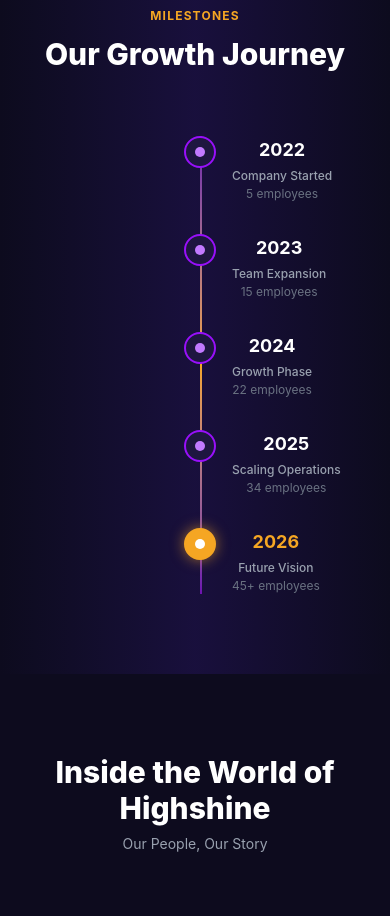
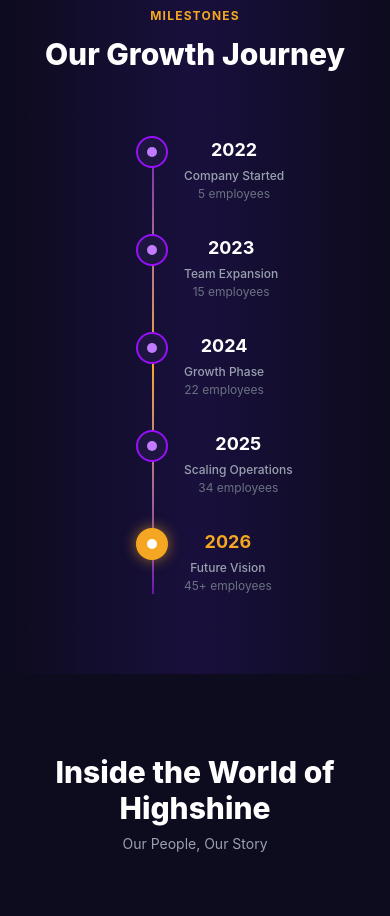
Before and after one commit to dineshg04/Highshine-frontend, a React (Vite) app: page / in a window 390 px wide. Shown: the part 900-1816 px from the top of the page. Built offline with nearby package versions, Linux system fonts and the light colour scheme; no server answers.

Commit message:
frontend changes

```diff
--- a/src/components/Timeline.jsx
+++ b/src/components/Timeline.jsx
@@ -22,7 +22,7 @@ const Timeline = () => {
         </h2>
 
         {/* Timeline */}
-<div className="relative ml-40 md:ml-0">
+<div className="relative ml-28 md:ml-0">
   {/* Desktop Horizontal Line */}
   <div className="hidden md:block absolute top-4 left-0 right-0 h-0.5 bg-gradient-to-r from-purple-800 via-[#f5a623] to-purple-800" />
 
```
